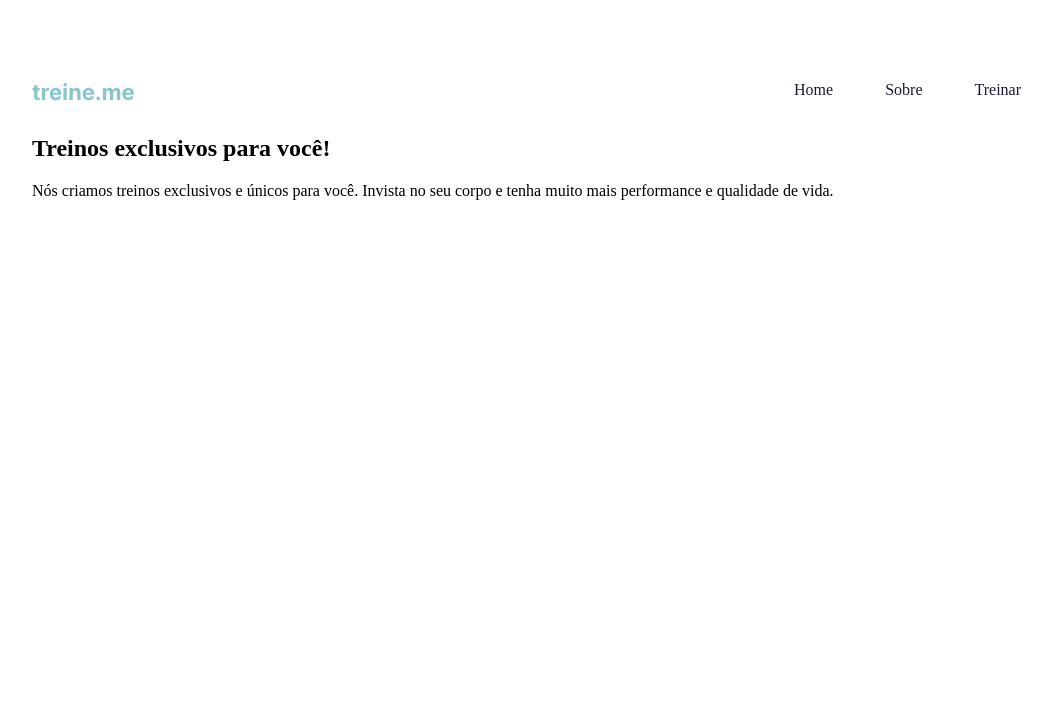
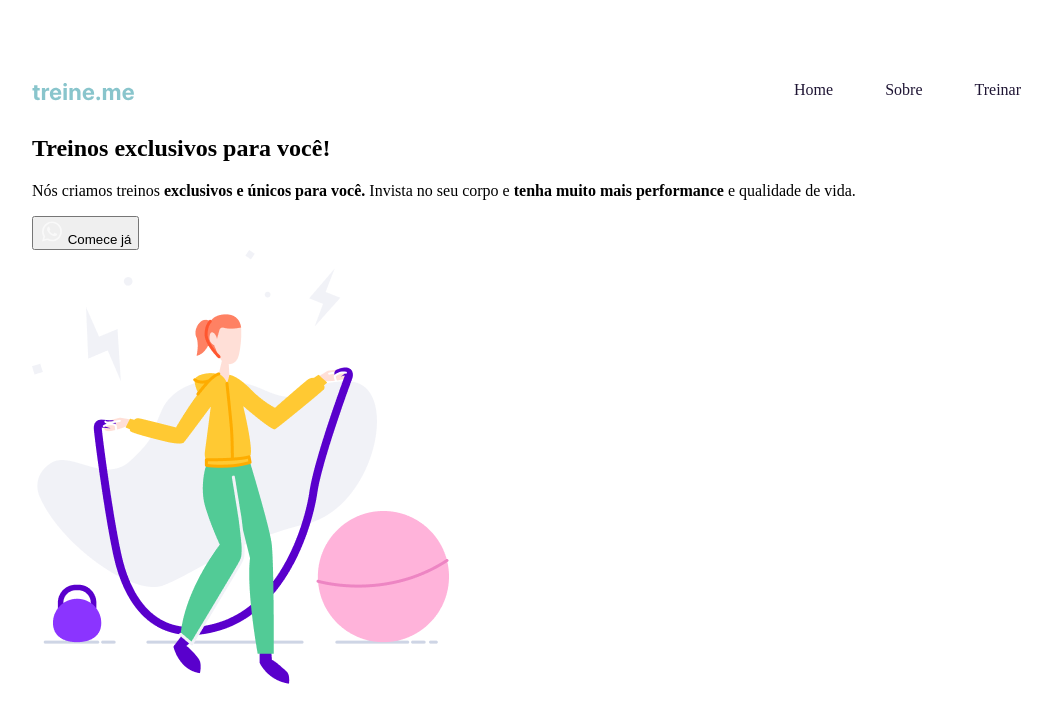
Before and after one commit to gustavimm/segundo-projeto-rocketseat, a plain HTML site: page index.html in a window 1280 px wide. Shown: the whole page, without its empty margins (98-1150 px from the left). Drawn offline with Linux system fonts and the light colour scheme.

Commit message:
adding section

```diff
--- a/index.html
+++ b/index.html
@@ -25,13 +25,24 @@
         <main>
             <section class="text">
                 <h1>Treinos exclusivos
-                    para você!</h1>
+                    para você!
+                </h1>
 
 
-                    <p>Nós criamos treinos exclusivos e únicos para você.
-                        Invista no seu corpo e tenha muito mais performance e
-                        qualidade de vida.</p>
+                <p>Nós criamos treinos <strong>exclusivos e únicos para você.</strong>
+                        Invista no seu corpo e <strong>tenha muito mais performance</strong> e
+                        qualidade de vida.
+                </p>
+
+
+                <button>
+                    <img src="images/whats.svg" alt="ícone whatsapp">
+                    Comece já
+                </button>
+
             </section>
+
+            <img src="images/fitness-jump.png" alt="Desenho de uma mulher pulando corda">
         </main>
 
 
```
